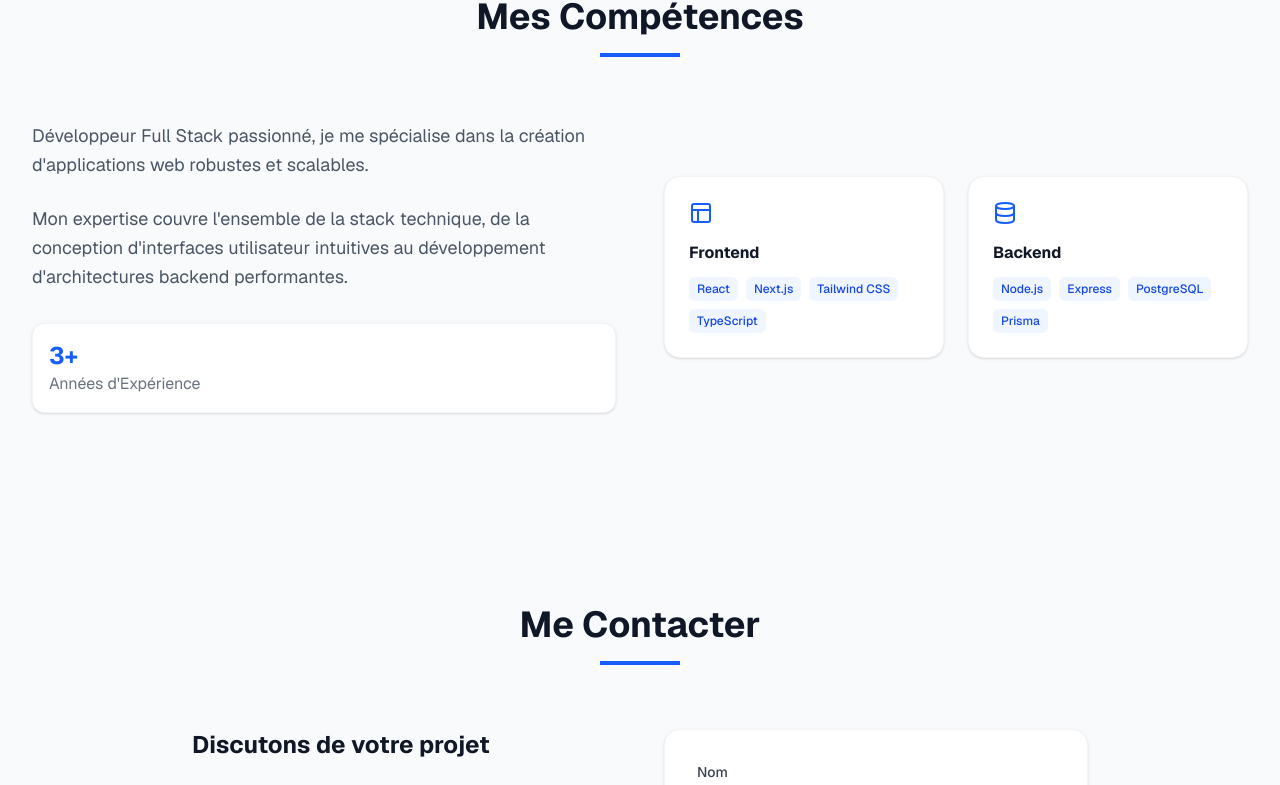
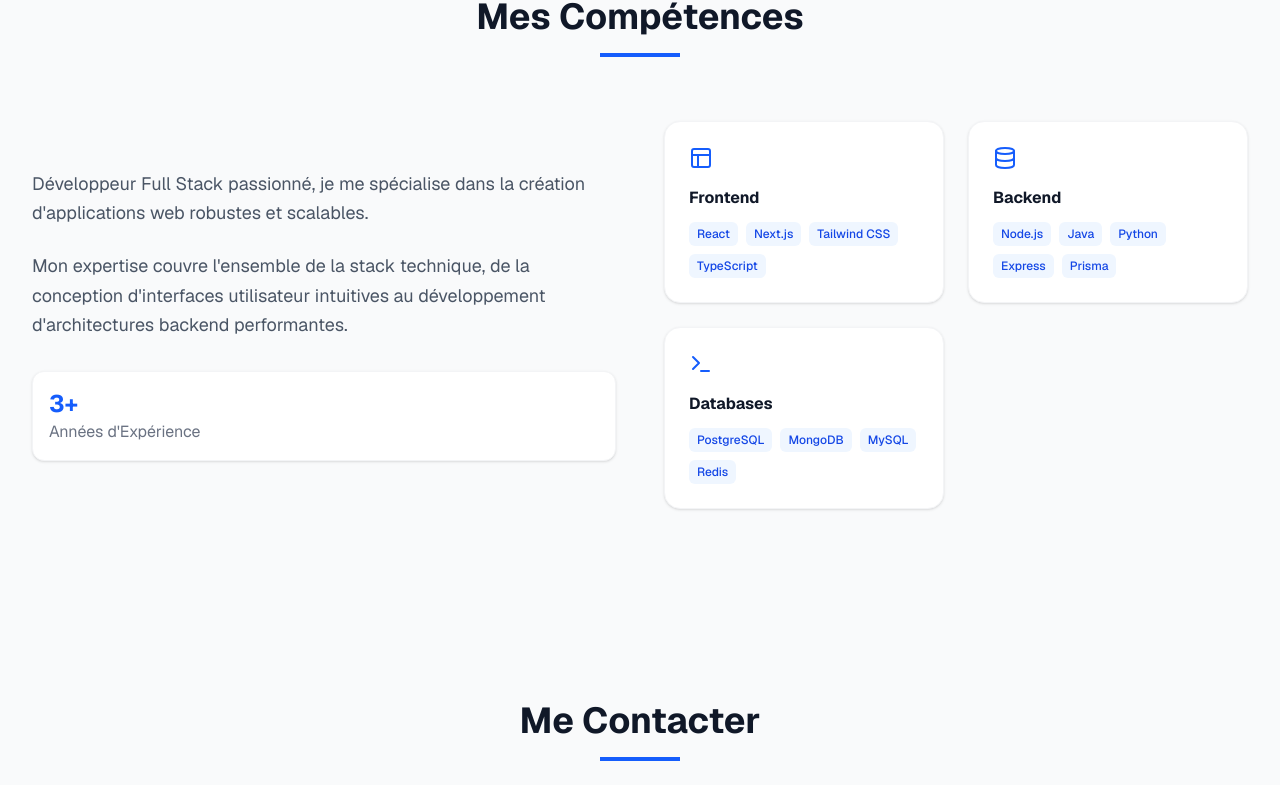
Before and after one commit to Goodloser704/portfolio, a Next.js app: page / in a window 1280 px wide. Shown: the part 899-1684 px from the top of the page. Built offline with nearby package versions, Linux system fonts and the light colour scheme.

Commit message:
Add more skills: Java, Python, MongoDB, MySQL, Redis

```diff
--- a/src/components/About.tsx
+++ b/src/components/About.tsx
@@ -6,7 +6,8 @@ import { Code2, Layout, Database, Terminal } from "lucide-react";
 const About = () => {
   const skills = [
     { name: "Frontend", icon: <Layout size={24} />, tags: ["React", "Next.js", "Tailwind CSS", "TypeScript"] },
-    { name: "Backend", icon: <Database size={24} />, tags: ["Node.js", "Express", "PostgreSQL", "Prisma"] },
+    { name: "Backend", icon: <Database size={24} />, tags: ["Node.js", "Java", "Python", "Express", "Prisma"] },
+    { name: "Databases", icon: <Terminal size={24} />, tags: ["PostgreSQL", "MongoDB", "MySQL", "Redis"] },
   ];
 
   return (
```
